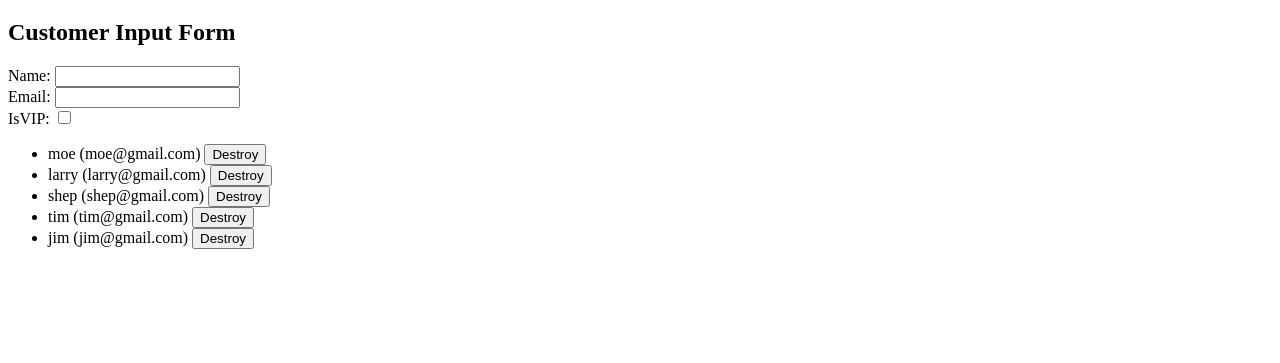
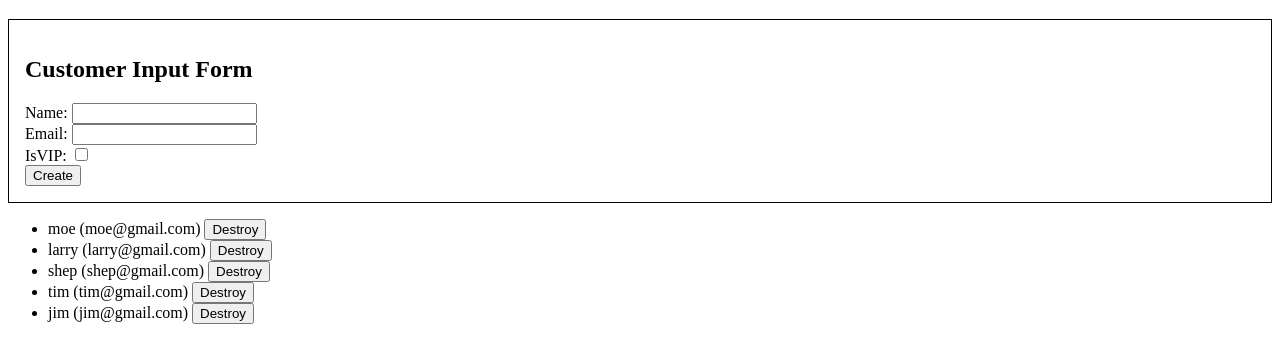
Before and after one commit to arthurs14/acme-customers-vip-vjs, a plain HTML site: page index.html in a window 1280 px wide. Shown: the part 61-424 px from the top of the page. Drawn offline with Linux system fonts and the light colour scheme.

Commit message:
just added a border for visibility

```diff
--- a/index.html
+++ b/index.html
@@ -2,18 +2,20 @@
 <html>
   <head>
     <script src='scripts.js' defer></script>
+    <link rel='stylesheet' href='styles.css'>
   </head>
   <body>
     <h1>Acme Customers VIP</h1>
-    <div>
+    <div id='form'>
       <form id='customerForm'>
         <h2>Customer Input Form</h2>
         <label htmlFor='name'>Name: </label>
-        <input name='name' /><br>
+        <input name='name' /><br />
         <label htmlFor='email'>Email: </label>
-        <input name='email' /><br>
+        <input name='email' /><br />
         <label htmlFor='vip'>IsVIP: </label>
-        <input type='checkbox' name='isVIP' value='vip' />
+        <input type='checkbox' name='isVIP' value='vip' /><br />
+        <button>Create</button>
       </form>
     </div>
     <div id='customers'>
--- a/styles.css
+++ b/styles.css
@@ -0,0 +1,4 @@
+#form {
+  border: 1px solid black;
+  padding: 1rem;
+}
```
